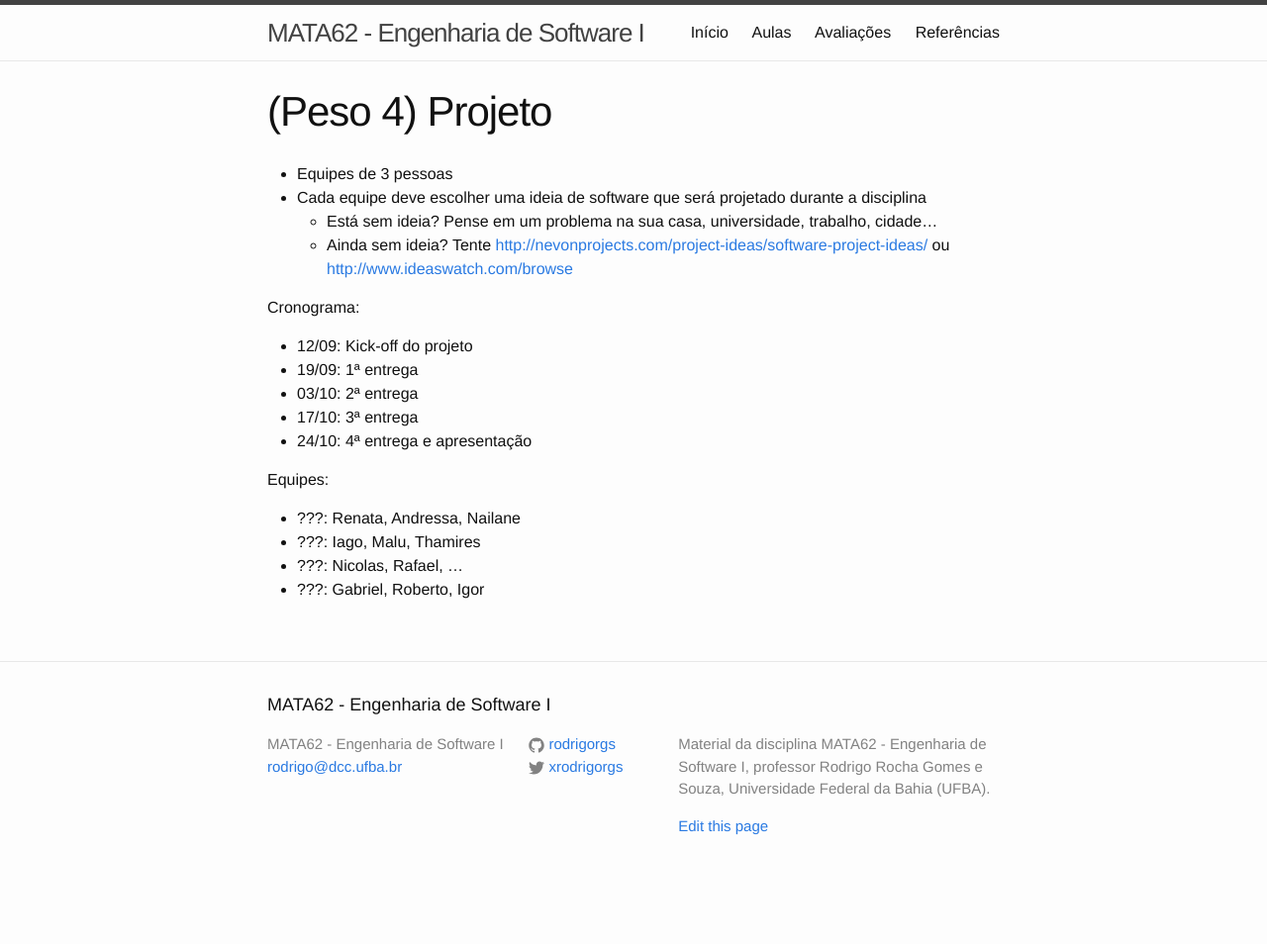
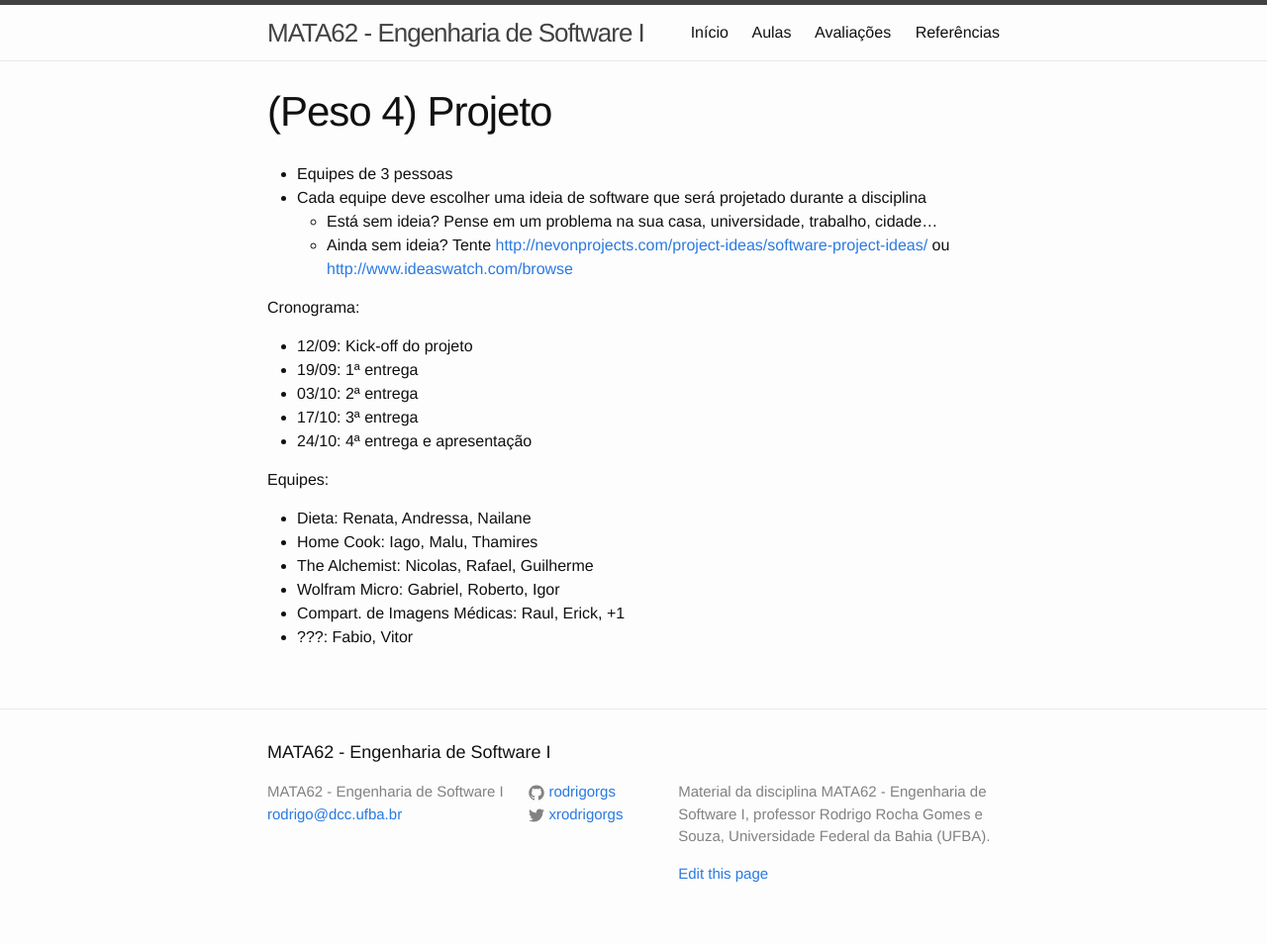
Before and after one commit to rodrigorgs/mata62-20161, a Jekyll site: the page built from ava-projeto.md, in a window 1280 px wide. Shown: the whole page at 99% size. Built offline with Jekyll 4.4.1, drawn with Linux system fonts in a browser that asks for light colours; before the commit the page ends 906 px from its top, so only the background shows below that.

Commit message:
Atualiza temas e equipes.

```diff
--- a/ava-projeto.md
+++ b/ava-projeto.md
@@ -20,7 +20,9 @@ Cronograma:
 
 Equipes:
 
-- ???: Renata, Andressa, Nailane
-- ???: Iago, Malu, Thamires
-- ???: Nicolas, Rafael, ...
-- ???: Gabriel, Roberto, Igor
+- Dieta: Renata, Andressa, Nailane
+- Home Cook: Iago, Malu, Thamires
+- The Alchemist: Nicolas, Rafael, Guilherme
+- Wolfram Micro: Gabriel, Roberto, Igor
+- Compart. de Imagens Médicas: Raul, Erick, +1
+- ???: Fabio, Vitor
```
